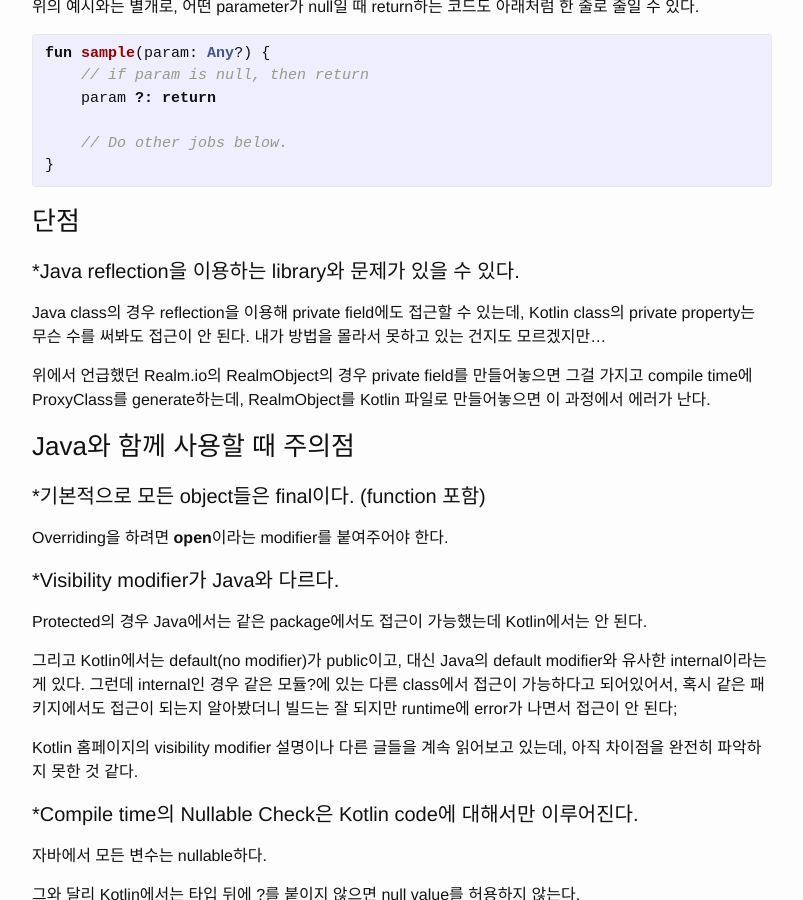
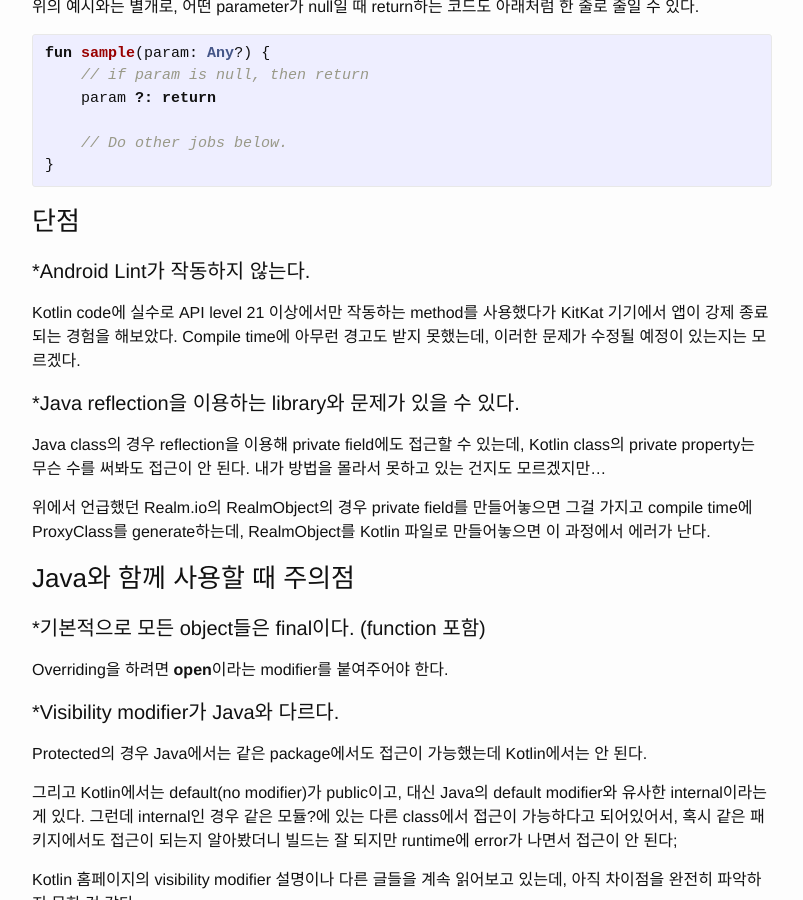
Before and after one commit to kgwangrae/kgwangrae.github.io, a Jekyll site: the page built from _posts/2015-11-28-kotlin-with-android.md, in a window 1280 px wide and 900 px high, scrolled down 2400 px. Shown: the whole window, without its empty margins (238-1041 px from the left). Built offline with Jekyll 4.4.1, drawn with Linux system fonts in a browser that asks for light colours.

Commit message:
[글 수정] Android Lint doesn't work on Kotlin codes

```diff
--- a/_posts/2015-11-28-kotlin-with-android.md
+++ b/_posts/2015-11-28-kotlin-with-android.md
@@ -108,6 +108,10 @@ fun sample(param: Any?) {
 
 ### 단점
 
+#### *Android Lint가 작동하지 않는다.
+
+Kotlin code에 실수로 API level 21 이상에서만 작동하는 method를 사용했다가 KitKat 기기에서 앱이 강제 종료되는 경험을 해보았다. Compile time에 아무런 경고도 받지 못했는데, 이러한 문제가 수정될 예정이 있는지는 모르겠다.
+
 #### *Java reflection을 이용하는 library와 문제가 있을 수 있다.
 
 Java class의 경우 reflection을 이용해 private field에도 접근할 수 있는데, Kotlin class의 private property는 무슨 수를 써봐도 접근이 안 된다. 내가 방법을 몰라서 못하고 있는 건지도 모르겠지만...
```
